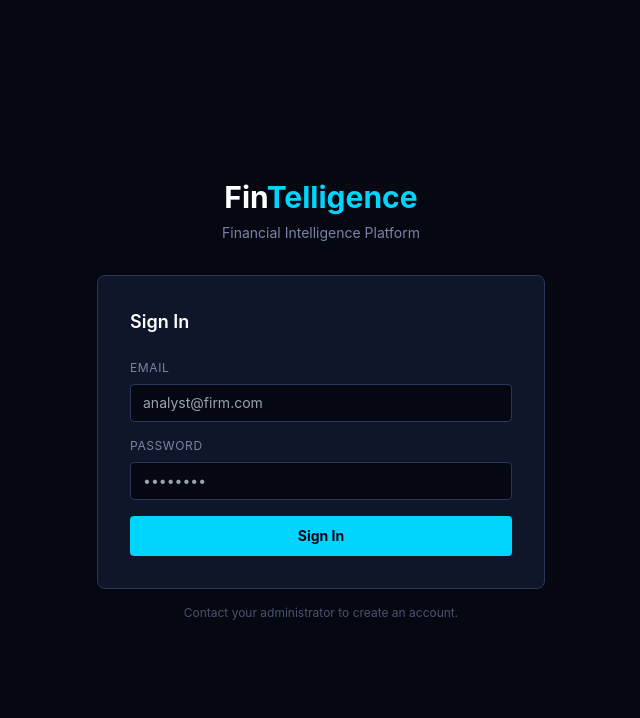
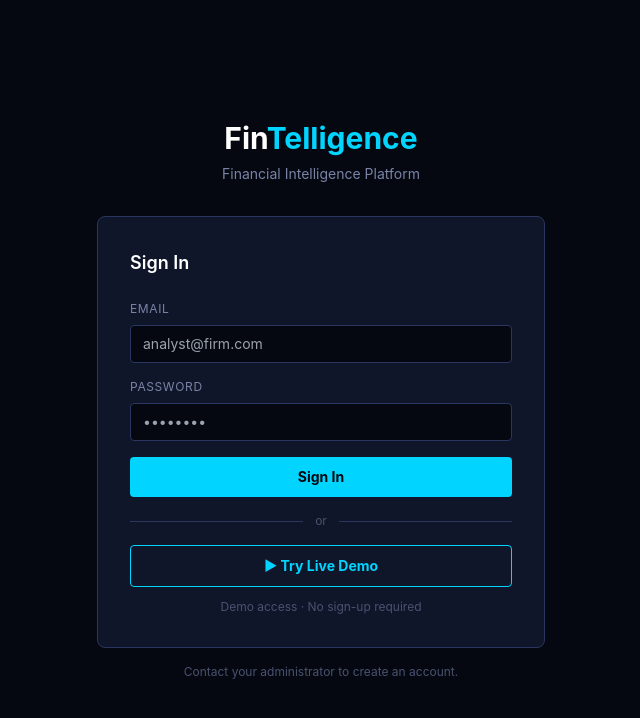
Before and after one commit to KennedyKithinji-11/fintelligence, a React (Vite) app in the folder frontend/: page /login in a window 1280 px wide. Shown: the top 718 px of the page, without its empty margins (319-959 px from the left). Built offline with nearby package versions, Linux system fonts and the light colour scheme.

Commit message:
feat: add Try Live Demo button to login page

```diff
--- a/frontend/src/pages/login.tsx
+++ b/frontend/src/pages/login.tsx
@@ -2,14 +2,17 @@ import { useState, FormEvent } from 'react'
 import { Navigate } from 'react-router-dom'
 import { useAuth } from '../context/AuthContext'
 
+const DEMO_EMAIL    = 'demo@fintelligence.app'
+const DEMO_PASSWORD = 'Demo1234!'
+
 export default function Login() {
   const { login, user, isLoading } = useAuth()
-  const [email, setEmail]       = useState('')
-  const [password, setPassword] = useState('')
-  const [error, setError]       = useState<string | null>(null)
+  const [email, setEmail]           = useState('')
+  const [password, setPassword]     = useState('')
+  const [error, setError]           = useState<string | null>(null)
   const [submitting, setSubmitting] = useState(false)
+  const [isDemoLoading, setIsDemoLoading] = useState(false)
 
-  // Already authenticated — redirect to dashboard
   if (!isLoading && user) return <Navigate to="/" replace />
 
   const handleSubmit = async (e: FormEvent) => {
@@ -18,13 +21,29 @@ export default function Login() {
     setSubmitting(true)
     try {
       await login(email, password)
-      // login() updates AuthContext, which triggers Navigate above
     } catch (err: any) {
       setError(err?.response?.data?.detail || 'Login failed. Check your credentials.')
     } finally {
       setSubmitting(false)
     }
   }
+
+  const handleDemoLogin = async () => {
+    setError(null)
+    setIsDemoLoading(true)
+    // Fill in fields visually so the user sees what's happening
+    setEmail(DEMO_EMAIL)
+    setPassword(DEMO_PASSWORD)
+    try {
+      await login(DEMO_EMAIL, DEMO_PASSWORD)
+    } catch (err: any) {
+      setError('Demo account unavailable. Please try again later.')
+    } finally {
+      setIsDemoLoading(false)
+    }
+  }
+
+  const isbusy = submitting || isDemoLoading
 
   return (
     <div className="min-h-screen bg-[#050810] flex items-center justify-center p-4">
@@ -79,12 +98,42 @@ export default function Login() {
 
             <button
               type="submit"
-              disabled={submitting}
+              disabled={isbusy}
               className="w-full bg-[#00d4ff] text-[#050810] font-bold py-2.5 rounded text-sm hover:bg-[#00b8e0] transition-colors disabled:opacity-50 disabled:cursor-not-allowed"
             >
               {submitting ? 'Signing in...' : 'Sign In'}
             </button>
           </form>
+
+          {/* Divider */}
+          <div className="flex items-center gap-3 my-4">
+            <div className="flex-1 h-px bg-[#2a3560]" />
+            <span className="text-[#4a5270] text-xs">or</span>
+            <div className="flex-1 h-px bg-[#2a3560]" />
+          </div>
+
+          {/* Try Demo button */}
+          <button
+            onClick={handleDemoLogin}
+            disabled={isbusy}
+            className="w-full bg-transparent border border-[#00d4ff] text-[#00d4ff] font-bold py-2.5 rounded text-sm hover:bg-[#00d4ff]/10 transition-colors disabled:opacity-50 disabled:cursor-not-allowed flex items-center justify-center gap-2"
+          >
+            {isDemoLoading ? (
+              <>
+                <span className="animate-spin text-base">⟳</span>
+                Loading Demo...
+              </>
+            ) : (
+              <>
+                ▶ Try Live Demo
+              </>
+            )}
+          </button>
+
+          {/* Demo credentials hint */}
+          <p className="text-center text-[#4a5270] text-xs mt-3">
+            Demo access · No sign-up required
+          </p>
         </div>
 
         <p className="text-center text-[#4a5270] text-xs mt-4">
```
